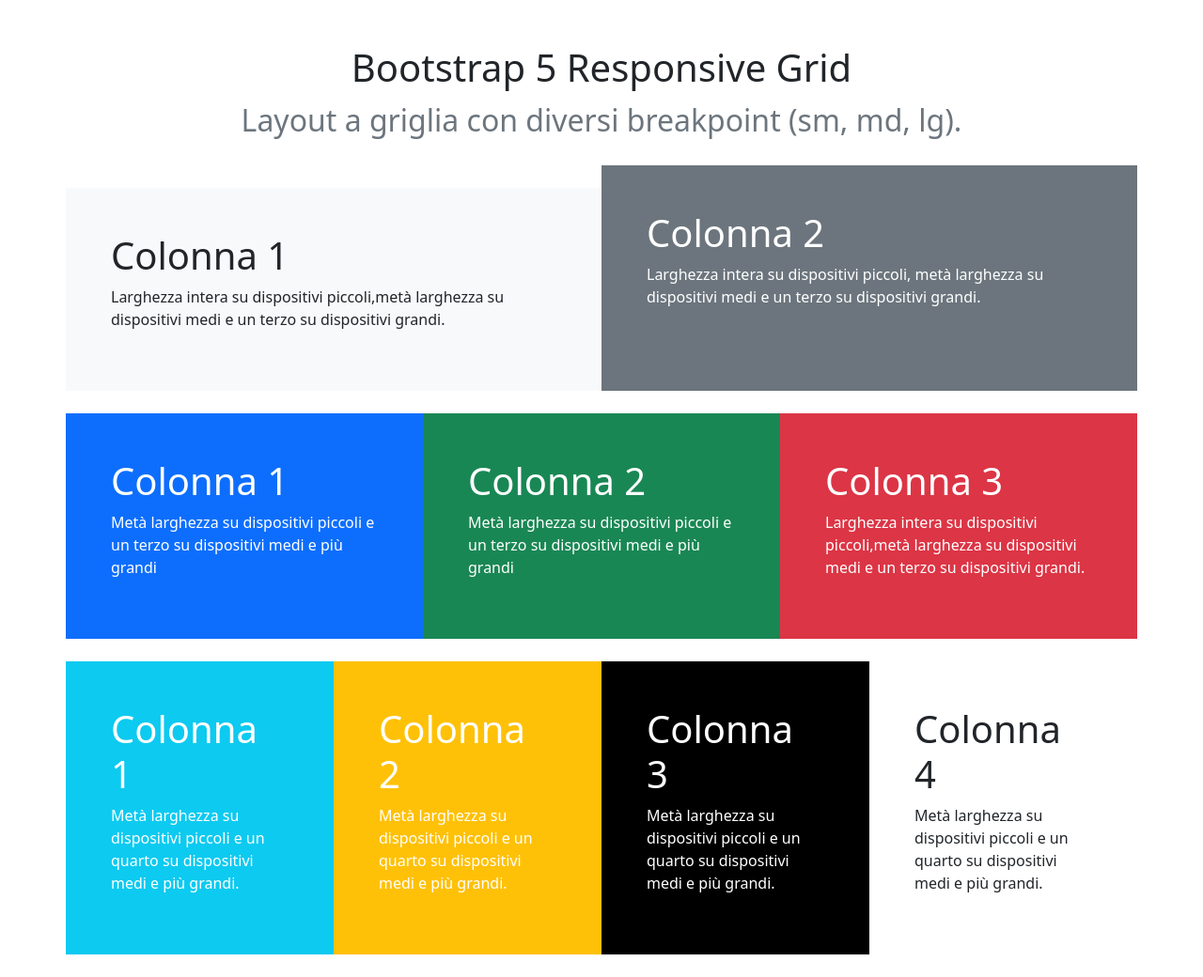
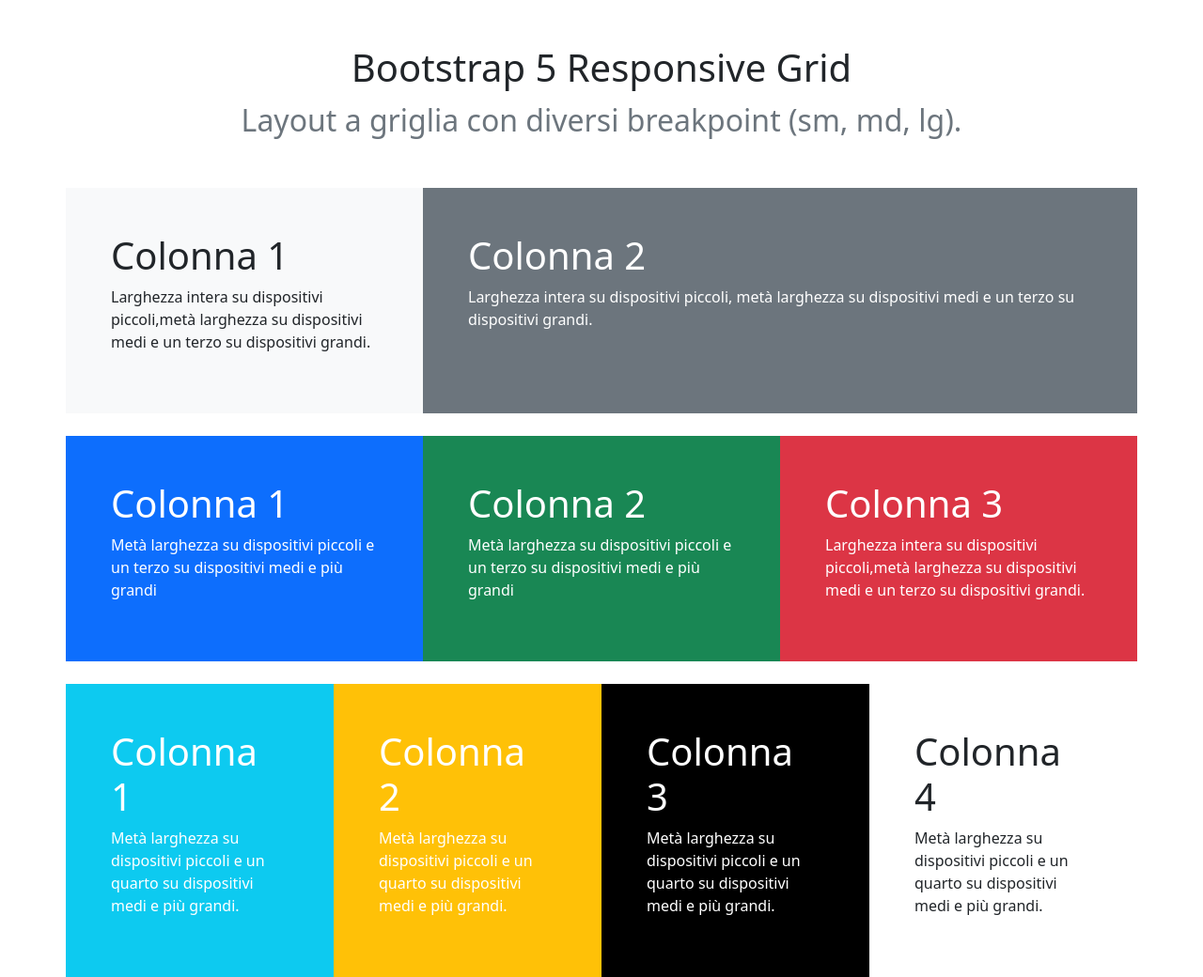
Before and after one commit to christian-matarazzo/htmlcss-bootstrap-layout, a plain HTML site: page index.html in a window 1280 px wide. Shown: the whole page at 94% size. Before the commit the page ends 1016 px from the top, so only its background shows below. Drawn offline with nearby package versions, Linux system fonts and the light colour scheme.

Commit message:
add desktop responsive

```diff
--- a/index.html
+++ b/index.html
@@ -23,13 +23,13 @@
 
 
 
-            <div class="row mt-4">
-                <div class="col-12 col-md-6 bg-light p-5 mt-4">
+            <div class="row mt-5">
+                <div class="col-12 col-md-6 col-lg-4 bg-light p-5 ">
                     <h1>Colonna 1</h1>
                     <p>Larghezza intera su dispositivi piccoli,metà larghezza su dispositivi medi e un terzo su
                         dispositivi grandi.</p>
                 </div>
-                <div class="col-12 col-md-6 bg-secondary text-white p-5">
+                <div class="col-12 col-md-6 col-lg-8 bg-secondary text-white p-5">
                     <h1>Colonna 2</h1>
                     <p>Larghezza intera su dispositivi piccoli, metà larghezza su dispositivi medi e un terzo su
                         dispositivi grandi.</p>
@@ -37,7 +37,7 @@
             </div>
 
             <div class="row mt-4">
-                <div class="col-6 col-md-4 p-5 bg-primary text-white">
+                <div class="col-6 col-md-4  p-5 bg-primary text-white">
                     <h1>Colonna 1</h1>
                     <p>Metà larghezza su dispositivi piccoli e un terzo su dispositivi medi e più grandi</p>
                 </div>
```
